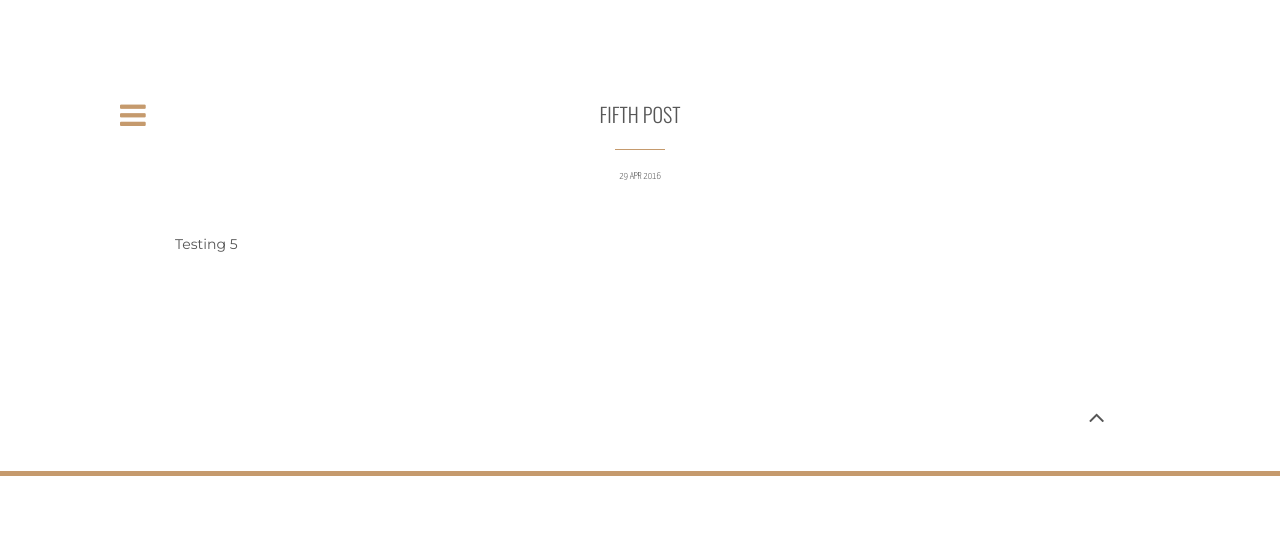
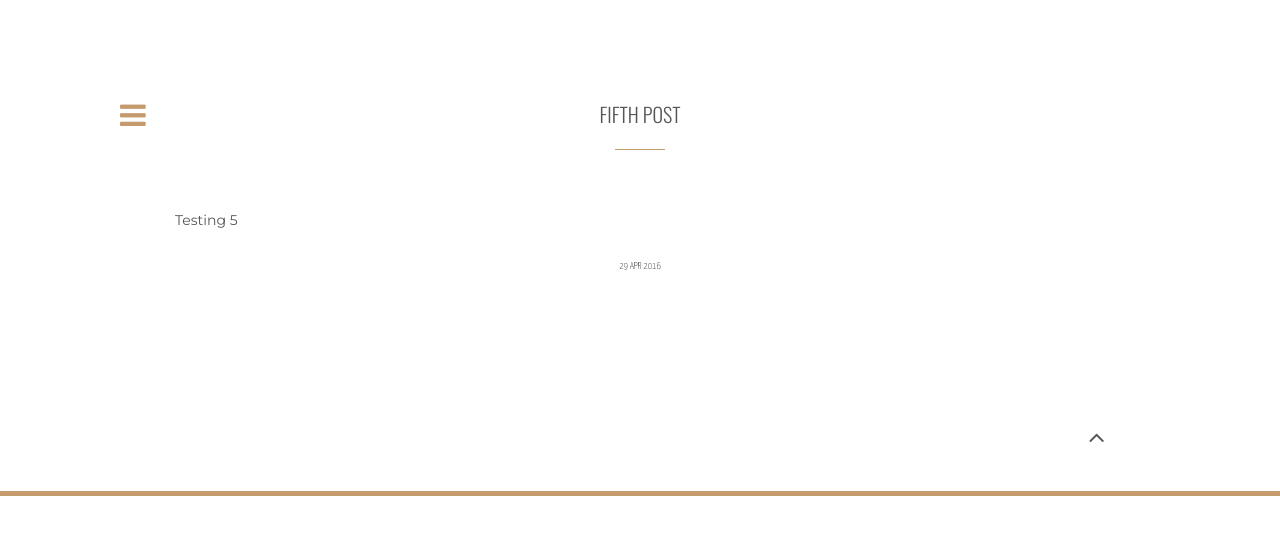
Before and after one commit to puds/serriferous.github.io, a Jekyll site: the page built from _posts/2016-04-18-fifth-post.md, in a window 1280 px wide. Shown: the top 535 px of the page. Built offline with Jekyll 4.4.1, drawn with Linux system fonts in a browser that asks for light colours; nearby versions of some CDN libraries; comment, search, counter and statistics services are not loaded.

Commit message:
Update post.html

```diff
--- a/_layouts/post.html
+++ b/_layouts/post.html
@@ -13,7 +13,6 @@ layout: default
             <div class="section-title text-center">
                 <h7>{{ page.title }}</h7>
                 <hr>
-                <h9><p class="meta">{{ page.date | date_to_string }}</p></h9>
             </div>
 
             <div class="space"></div>
@@ -24,5 +23,9 @@ style="background-image: {{ page.cover }};"
 {% endif %}
             {{ content }}
 
+            <br>
+            <div class="section-title text-center">
+                <h9><p class="meta">{{ page.date | date_to_string }}</p></h9>
+            </div>
                 </div>
             </div>
```
